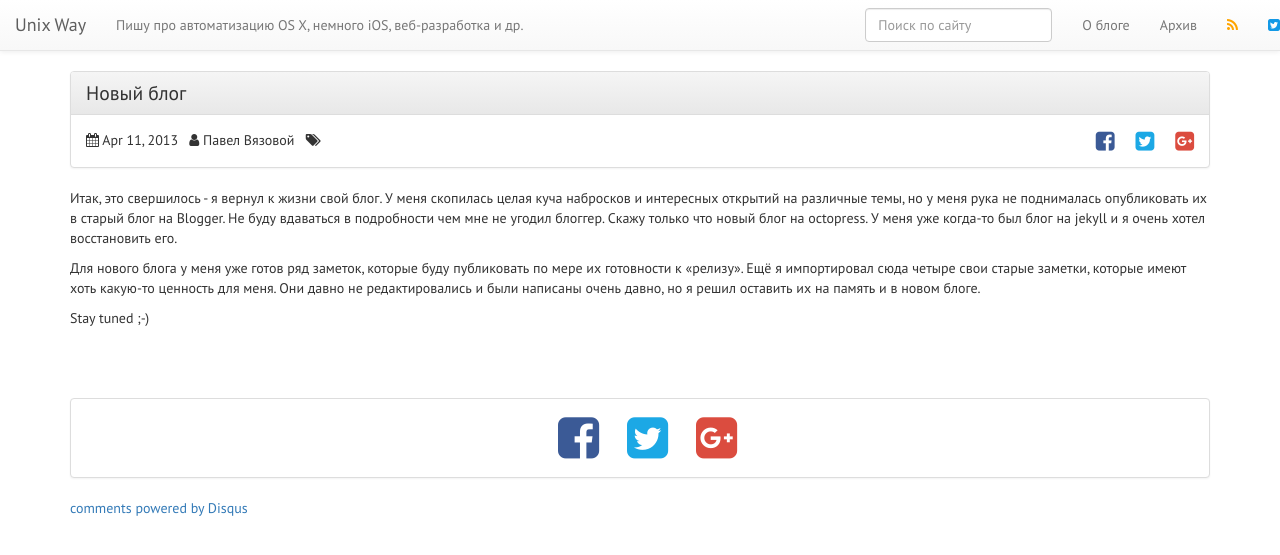
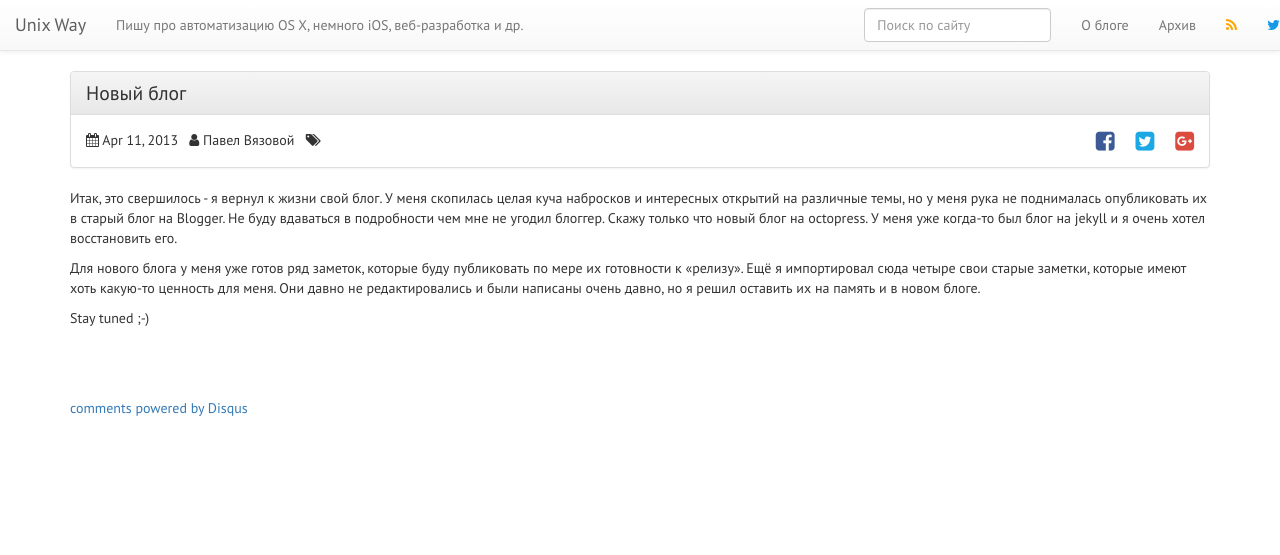
Before and after one commit to vyazovoi/vyazovoi.github.io, a Jekyll site: the page built from _posts/2013-04-11-novyi-blogh.markdown, in a window 1280 px wide. Shown: the top 555 px of the page. Built offline with Jekyll 4.4.1, drawn with Linux system fonts in a browser that asks for light colours; nearby versions of some CDN libraries; Markdown is read by kramdown in place of the engine named in the settings; comment, search, counter and statistics services are not loaded.

Commit message:
убрал кнопки, поменял иконки

```diff
--- a/_includes/nav.html
+++ b/_includes/nav.html
@@ -25,7 +25,7 @@
 	        </li>
 	        <li class="hidden-xs">
 	        	<a href="https://twitter.com/vyazovoi">
-		        	<i style="color: #1399E6;" class="fa fa-twitter-square"></i>
+		        	<i style="color: #1399E6;" class="fa fa-twitter"></i>
 	        	</a>
 	    	</li>
 	        <li class="visible-xs">
@@ -35,7 +35,7 @@
 	        </li>
 	        <li class="visible-xs">
 	        	<a href="https://twitter.com/vyazovoi">
-	        		Twitter <i style="color: #1399E6;" class="fa fa-twitter-square pull-right"></i>
+	        		Twitter <i style="color: #1399E6;" class="fa fa-twitter pull-right"></i>
 	    		</a>
 			</li>
 		</ul>
--- a/_layouts/post.html
+++ b/_layouts/post.html
@@ -26,13 +26,13 @@ layout: default
         {{ content }}
     </div>
 
-    <div class="center-block text-center share-buttons" style="font-size: 48px; line-height: 22px;">
+<!--     <div class="center-block text-center share-buttons" style="font-size: 48px; line-height: 22px;">
         <div class="panel panel-default">
             <div class="panel-body">
                 {% include share.html %}
             </div>
         </div>
-    </div>
+    </div> -->
 
     <div class="comments">
         {% include disqus.html %}
```
